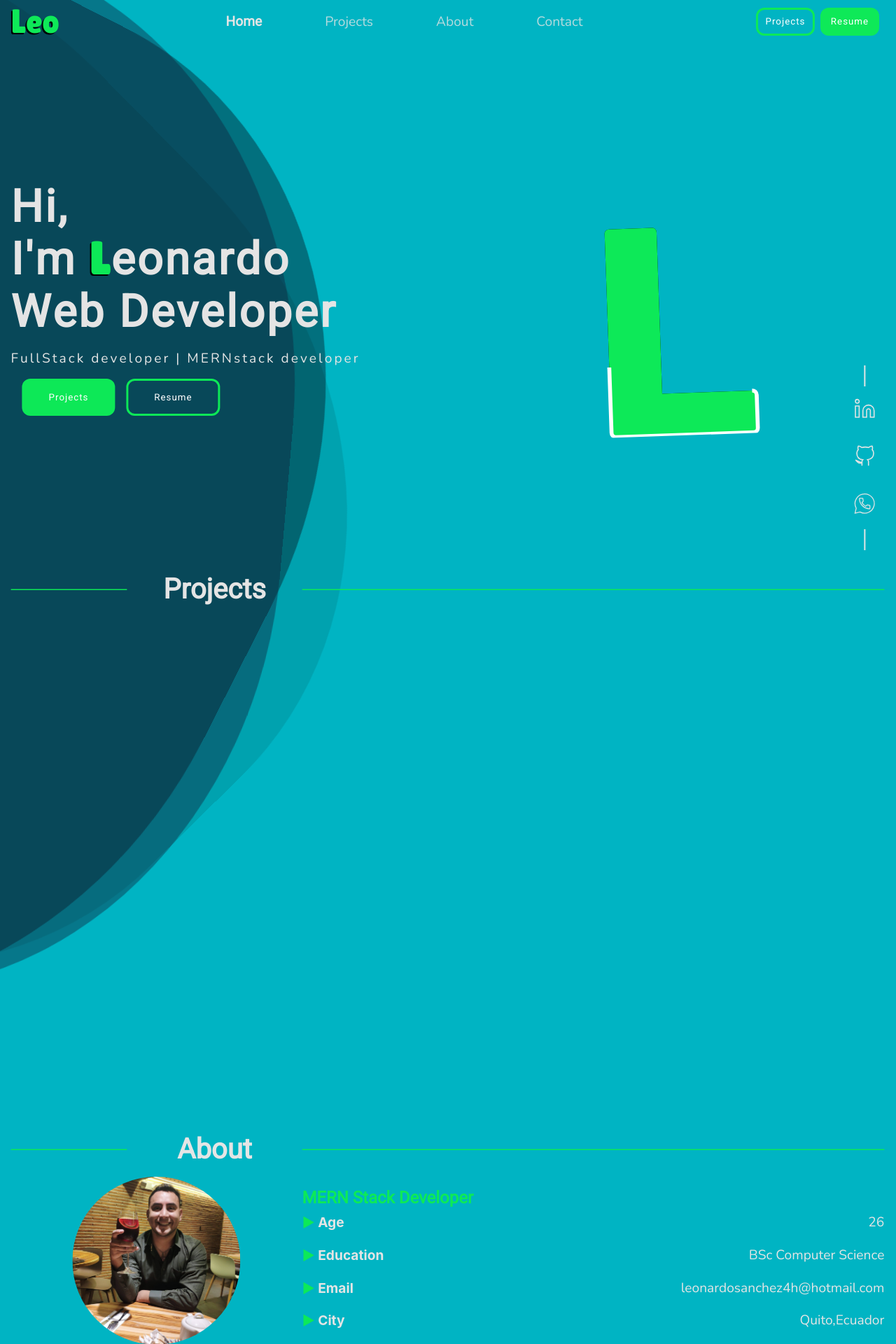
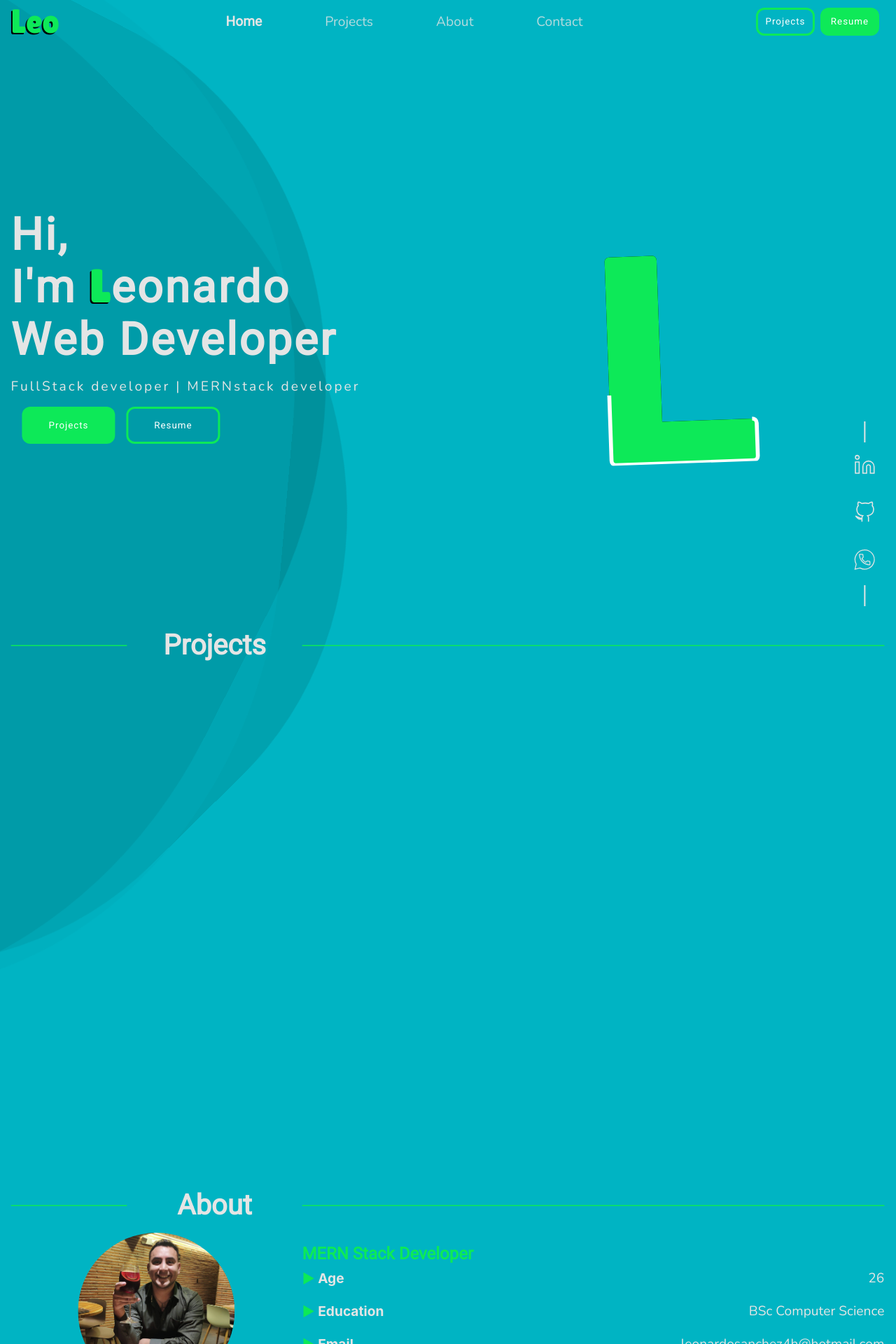
Before and after one commit to Lordcreos/React-protfolio, a React (Create React App) app: page / in a window 1280 px wide. Shown: the top 1920 px of the page at 70% size. Built offline with nearby package versions, Linux system fonts and the light colour scheme.

Commit message:
changes on styles projects and experiecne pending

```diff
--- a/src/scss/App.css
+++ b/src/scss/App.css
@@ -1,16 +1,15 @@
 *, *::after, *::before {
   margin: 0;
   padding: 0;
-  -webkit-box-sizing: border-box;
   box-sizing: border-box;
 }
 
 h1, h2, h3, h4, h5 {
-  font-family: 'Roboto', sans-serif;
+  font-family: "Roboto", sans-serif;
 }
 
 p {
-  font-family: 'Nunito', sans-serif;
+  font-family: "Nunito", sans-serif;
 }
 
 body {
@@ -27,7 +26,7 @@ textarea {
 }
 
 .logo {
-  font-family: 'Lilita One', cursive;
+  font-family: "Lilita One", cursive;
   color: #0ee958;
   text-shadow: -2px 2px #000;
   font-size: 3rem;
@@ -49,96 +48,64 @@ textarea {
 }
 
 .home-page {
-  display: -ms-grid;
   display: grid;
-  -ms-grid-columns: 1fr;
   grid-template-columns: 1fr;
   margin-top: 1rem;
   padding: 1rem;
   position: relative;
-  height: 90vh;
+  height: 100vh;
 }
-
 .home-page .landing-left-section {
-  min-height: 500px;
-  display: -webkit-box;
-  display: -ms-flexbox;
   display: flex;
-  -webkit-box-orient: vertical;
-  -webkit-box-direction: normal;
-      -ms-flex-direction: column;
   flex-direction: column;
-  -webkit-box-align: start;
-      -ms-flex-align: start;
   align-items: flex-start;
-  -webkit-box-pack: center;
-      -ms-flex-pack: center;
   justify-content: center;
   z-index: 5;
 }
-
 .home-page .landing-left-section .text {
   color: #E5E5E5;
 }
-
 .home-page .landing-left-section .text h1, .home-page .landing-left-section .text p {
   letter-spacing: 3px;
 }
-
 .home-page .landing-left-section .text h1, .home-page .landing-left-section .text .logo {
   font-size: 2.5rem;
 }
-
 .home-page .landing-left-section .text p {
   margin-top: 1rem;
-  font-size: .9rem;
+  font-size: 0.9rem;
 }
-
 .home-page .landing-left-section .text span {
   position: relative;
   display: inline-block;
   cursor: default;
 }
-
 .home-page .landing-left-section .action-buttons {
   margin-top: 1.4rem;
 }
-
 .home-page .landing-left-section .action-buttons button {
   height: 4em;
   width: 10em;
 }
-
 .home-page .landing-left-section .action-buttons button:last-child {
   margin-left: 1rem;
 }
-
 .home-page .social-links {
   position: absolute;
   right: 1rem;
   bottom: 0;
-  display: -webkit-box;
-  display: -ms-flexbox;
   display: flex;
-  -webkit-box-orient: horizontal;
-  -webkit-box-direction: normal;
-      -ms-flex-direction: row;
   flex-direction: row;
-  -webkit-box-align: center;
-      -ms-flex-align: center;
   align-items: center;
   z-index: 10;
 }
-
 .home-page .social-links svg {
   height: 2rem;
-  margin: 1rem .5rem;
+  margin: 1rem 0.5rem;
 }
-
 .home-page .social-links svg:hover {
   cursor: pointer;
 }
-
 .home-page .social-links .vertical-line {
   height: 30px;
   width: 2px;
@@ -151,20 +118,16 @@ textarea {
   position: relative;
   z-index: 5;
 }
-
 .project-page section, .about-page section, .contact-page section {
   margin-top: 1rem;
-  display: -ms-grid;
   display: grid;
   padding: 0 1rem;
 }
 
 .project-page section {
-  -ms-grid-columns: 1fr;
   grid-template-columns: 1fr;
   gap: 1rem 0;
 }
-
 .project-page section .project-card {
   height: 350px;
   width: 100%;
@@ -173,57 +136,44 @@ textarea {
   position: relative;
   border-radius: 6px;
 }
-
 .project-page section .project-card .hero {
-  -o-object-fit: contain;
   object-fit: contain;
 }
-
 .project-page section .project-card .card-overlay {
   position: absolute;
-  display: -ms-grid;
   display: grid;
   place-items: center;
   height: 50%;
   width: 100%;
   background-color: #cccccc;
   z-index: 1;
-  -webkit-transition: all 1s ease;
   transition: all 1s ease;
 }
-
 .project-page section .project-card .card-overlay.top {
   top: -100%;
   border-bottom-left-radius: 200%;
   border-bottom-right-radius: 200%;
 }
-
 .project-page section .project-card .card-overlay.bottom {
   bottom: -100%;
   border-top-left-radius: 200%;
   border-top-right-radius: 200%;
 }
-
 .project-page section .project-card .card-overlay.bottom button {
   margin: 0 1rem;
 }
-
 .project-page section .project-card .card-overlay.bottom button.outlined-primary {
   color: #000;
 }
-
 .project-page section .project-card:hover, .project-page section .project-card:focus {
-  -webkit-transition: all .5s ease-in;
-  transition: all .5s ease-in;
+  transition: all 0.5s ease-in;
   cursor: pointer;
 }
-
 .project-page section .project-card:hover .card-overlay.top, .project-page section .project-card:focus .card-overlay.top {
   top: 0;
   border-bottom-left-radius: 0;
   border-bottom-right-radius: 0;
 }
-
 .project-page section .project-card:hover .card-overlay.bottom, .project-page section .project-card:focus .card-overlay.bottom {
   bottom: 0;
   border-top-left-radius: 0;
@@ -231,59 +181,39 @@ textarea {
 }
 
 .about-page section .profile-pic {
-  -ms-grid-column-align: center;
   justify-self: center;
-  height: 15rem;
-  width: 15rem;
+  height: 14rem;
+  width: 14rem;
   overflow: hidden;
   border-radius: 50%;
-  -o-object-fit: fill;
   object-fit: fill;
 }
-
 .about-page section .description {
   margin-top: 1rem;
 }
-
 .about-page section .description .bio {
-  display: -ms-grid;
   display: grid;
-  -ms-grid-columns: 1fr;
-      grid-template-columns: 1fr;
 }
-
 .about-page section .description .bio div {
-  margin: .5rem 0;
-  display: -webkit-box;
-  display: -ms-flexbox;
+  margin: 0.5rem 0;
   display: flex;
   width: 100%;
-  -webkit-box-align: center;
-      -ms-flex-align: center;
   align-items: center;
-  -webkit-box-pack: justify;
-      -ms-flex-pack: justify;
   justify-content: space-between;
 }
-
 .about-page section .container-skills {
-  display: -ms-grid;
   display: grid;
-  -ms-grid-columns: 1fr;
   grid-template-columns: 1fr;
   gap: 1rem 0;
   width: 100%;
 }
-
 .about-page section .container-skills .skills-container {
   margin-top: 1rem;
   width: 100%;
 }
-
 .about-page section .container-skills .skills-container .skill-type {
   position: relative;
 }
-
 .about-page section .container-skills .skills-container .skill-type::before {
   content: "";
   position: absolute;
@@ -292,98 +222,69 @@ textarea {
   bottom: -3%;
   background: #0ee958;
 }
-
 .about-page section .container-skills .skills-container ul {
-  margin-top: .5rem;
+  margin-top: 0.5rem;
 }
-
 .about-page section .container-skills .skills-container ul li {
   margin-top: 0.3rem;
-  font-family: "Nunito",sans-serif;
+  font-family: "Nunito", sans-serif;
 }
 
 .contact-page {
   min-height: 50vh;
-  -ms-grid-columns: 1fr;
-      grid-template-columns: 1fr;
 }
-
-.contact-page section .left-side p {
-  margin-top: .7rem;
-  opacity: .8;
+.contact-page section .contact-content p {
+  margin-top: 0.7rem;
+  opacity: 0.8;
 }
-
-.contact-page section .left-side .social-links {
+.contact-page section .contact-content .social-links {
   right: 1rem;
   bottom: 0;
-  display: -webkit-box;
-  display: -ms-flexbox;
   display: flex;
-  -webkit-box-orient: horizontal;
-  -webkit-box-direction: normal;
-      -ms-flex-direction: row;
   flex-direction: row;
-  -webkit-box-align: center;
-      -ms-flex-align: center;
   align-items: center;
   z-index: 10;
 }
-
-.contact-page section .left-side .social-links svg {
+.contact-page section .contact-content .social-links svg {
   height: 2rem;
-  margin: 1rem .5rem;
+  margin: 1rem 0.5rem;
 }
-
-.contact-page section .left-side .social-links svg:hover {
+.contact-page section .contact-content .social-links svg:hover {
   cursor: pointer;
 }
-
-.contact-page section .left-side .social-links .vertical-line {
+.contact-page section .contact-content .social-links .vertical-line {
   width: 30px;
   height: 2px;
   background-color: #E5E5E5;
 }
-
 .contact-page section .right-side {
   margin-top: 1rem;
 }
-
 .contact-page section .right-side form .feild {
-  display: -webkit-box;
-  display: -ms-flexbox;
   display: flex;
-  -webkit-box-orient: vertical;
-  -webkit-box-direction: normal;
-      -ms-flex-direction: column;
   flex-direction: column;
   margin-bottom: 0.6rem;
 }
-
 .contact-page section .right-side form .feild label {
   color: #E5E5E5;
-  opacity: .8;
+  opacity: 0.8;
 }
-
 .contact-page section .right-side form .feild input, .contact-page section .right-side form .feild textarea {
-  background: #00b4c3;
+  background: #00abb9;
   font-size: 1.2rem;
-  font-family: "Nunito",sans-serif;
+  font-family: "Nunito", sans-serif;
   padding: 0.4rem 0.3rem;
   color: #fff;
   margin-top: 3px;
   border-radius: 6px;
-  -webkit-transition: border 1s ease;
   transition: border 1s ease;
 }
-
 .contact-page section .right-side form .feild input:focus, .contact-page section .right-side form .feild input:hover, .contact-page section .right-side form .feild textarea:focus, .contact-page section .right-side form .feild textarea:hover {
   border: 1px solid #E5E5E5;
 }
-
 .contact-page section .right-side form .feild textarea {
   font-size: 1rem;
 }
-
 .contact-page section .right-side form .submit-btn {
   margin-top: 1rem;
   width: 100%;
@@ -391,22 +292,15 @@ textarea {
 }
 
 nav {
-  position: -webkit-sticky;
   position: sticky;
-  display: -ms-grid;
   display: grid;
   width: 100%;
   height: 10vh;
   max-height: 50px;
-  -ms-grid-columns: 10% 1fr 10%;
   grid-template-columns: 10% 1fr 10%;
-  -webkit-box-pack: justify;
-      -ms-flex-pack: justify;
   justify-content: space-between;
-  -webkit-box-align: center;
-      -ms-flex-align: center;
   align-items: center;
-  padding: .4rem 1rem;
+  padding: 0.4rem 1rem;
   z-index: 100;
 }
 
@@ -418,58 +312,43 @@ input[type=checkbox] {
   position: fixed;
   height: 100%;
   width: 100%;
-  background-color: #fdb643;
-  display: -webkit-box;
-  display: -ms-flexbox;
+  background-color: #37f377;
   display: flex;
-  -webkit-box-align: center;
-      -ms-flex-align: center;
   align-items: center;
-  -webkit-box-orient: vertical;
-  -webkit-box-direction: normal;
-      -ms-flex-direction: column;
   flex-direction: column;
   top: 0;
   left: 0;
   right: 0;
   bottom: 0;
-  -webkit-transform: translateX(-100%) scale(0.5);
   transform: translateX(-100%) scale(0.5);
-  -webkit-transition: all 0.3s cubic-bezier(0.6, -0.28, 0.735, 0.045);
   transition: all 0.3s cubic-bezier(0.6, -0.28, 0.735, 0.045);
   z-index: 50;
 }
-
 .nav-links li {
   font-size: 2rem;
-  font-family: "Nunito",sans-serif;
+  font-family: "Nunito", sans-serif;
   margin-top: 1rem;
-  opacity: .8;
+  opacity: 0.8;
 }
-
 .nav-links li a {
   color: #E5E5E5;
   text-decoration: none;
 }
-
 .nav-links li:hover {
   font-weight: 700;
   opacity: 1;
   cursor: pointer;
 }
-
 .nav-links li:first-child {
   margin-top: 3rem;
 }
-
 .nav-links li.active {
-  font-family: "Roboto",sans-serif;
+  font-family: "Roboto", sans-serif;
   font-weight: 700;
   opacity: 1;
 }
 
 .nav-links.active {
-  -webkit-transform: translateX(0) scale(1);
   transform: translateX(0) scale(1);
   opacity: 1;
 }
@@ -477,68 +356,12 @@ input[type=checkbox] {
 .nav-buttons {
   justify-self: flex-end;
 }
-
 .nav-buttons button {
-  margin-right: .5rem;
+  margin-right: 0.5rem;
 }
 
 :root {
   --width: 40px;
-}
-
-.hamburger-menu-button {
-  position: relative;
-  width: var(--width);
-  height: var(--width);
-  display: -webkit-box;
-  display: -ms-flexbox;
-  display: flex;
-  -webkit-box-pack: center;
-      -ms-flex-pack: center;
-          justify-content: center;
-  -webkit-box-align: center;
-      -ms-flex-align: center;
-          align-items: center;
-  cursor: pointer;
-  z-index: 50;
-  -webkit-transition: all .5s ease;
-  transition: all .5s ease;
-}
-
-.hamburger-menu,
-.hamburger-menu::after {
-  height: calc(0.125 * var(--width));
-  border-radius: calc(0.15 * var(--width));
-  background-color: #0ee958;
-  -webkit-transition: all 0.25s ease-in-out;
-  transition: all 0.25s ease-in-out;
-}
-
-.hamburger-menu {
-  width: calc(0.75 * var(--width));
-  -webkit-transform: translateY(calc(-0.125 * var(--width)));
-          transform: translateY(calc(-0.125 * var(--width)));
-}
-
-.hamburger-menu::after {
-  position: absolute;
-  width: calc(0.375 * var(--width));
-  -webkit-transform: translateY(calc(0.25 * var(--width)));
-          transform: translateY(calc(0.25 * var(--width)));
-  content: '';
-}
-
-.open {
-  -webkit-transform: translateY(0px) rotate(45deg);
-          transform: translateY(0px) rotate(45deg);
-  background-color: #E5E5E5;
-}
-
-.open::after {
-  width: calc(0.75 * var(--width));
-  -webkit-transform: translateY(0px) rotate(-90deg);
-          transform: translateY(0px) rotate(-90deg);
-  background-color: #E5E5E5;
 }
 
 li {
@@ -568,32 +391,28 @@ img {
   height: 40px;
   width: 84px;
   color: #fff;
-  font-family: "Roboto",sans-serif;
+  font-family: "Roboto", sans-serif;
   border-radius: 12px;
   letter-spacing: 1px;
   overflow: hidden;
   z-index: 1;
 }
-
 .btn::before {
   width: 100%;
   height: 100%;
-  content: '';
+  content: "";
   margin: auto;
   position: absolute;
   top: -100%;
   left: -100%;
   background: #E5E5E5;
-  -webkit-transition: all .3s ease-in;
-  transition: all .3s ease-in;
+  transition: all 0.3s ease-in;
   z-index: -2;
 }
-
 .btn:hover {
   cursor: pointer;
   color: #00b4c3;
 }
-
 .btn:hover::before {
   top: 0;
   left: 0;
@@ -602,7 +421,6 @@ img {
 .btn.primary {
   background: #0ee958;
 }
-
 .btn.primary:hover {
   background-color: transparent;
 }
@@ -611,7 +429,6 @@ img {
   background-color: transparent;
   border: 3px solid #0ee958;
 }
-
 .btn.outlined-primary:hover {
   border: none;
 }
@@ -619,50 +436,31 @@ img {
 .page-heading {
   position: relative;
   z-index: 3;
-  display: -ms-grid;
   display: grid;
-  -ms-grid-columns: .2fr .3fr 1fr;
-      grid-template-columns: .2fr .3fr 1fr;
-  -webkit-box-align: center;
-      -ms-flex-align: center;
+  grid-template-columns: 0.2fr 0.3fr 1fr;
   align-items: center;
-  -webkit-box-pack: center;
-      -ms-flex-pack: center;
   justify-content: center;
   padding: 0 1rem;
 }
-
 .page-heading h1 {
   color: #E5E5E5;
   font-size: 2.5rem;
-  -ms-flex-item-align: center;
-      -ms-grid-row-align: center;
   align-self: center;
-  -ms-grid-column-align: center;
   justify-self: center;
 }
-
 .page-heading .line-one {
   margin-right: auto;
 }
-
 .page-heading .line-two {
   margin-left: auto;
 }
 
 .heading {
   margin-top: 1rem;
-  display: -webkit-box;
-  display: -ms-flexbox;
   display: flex;
-  -webkit-box-align: center;
-      -ms-flex-align: center;
   align-items: center;
-  -webkit-box-pack: start;
-      -ms-flex-pack: start;
   justify-content: flex-start;
 }
-
 .heading h2 {
   margin: 0 1rem;
 }
@@ -670,20 +468,16 @@ img {
 .experience {
   margin-top: 1rem;
 }
-
 .experience .title p {
   margin-top: 0.2rem;
   font-size: 1.1rem;
 }
-
 .experience ul {
   margin-top: 0.5rem;
 }
-
 .experience li {
-  margin-bottom: .4rem;
+  margin-bottom: 0.4rem;
 }
-
 .experience li span {
   margin-right: 5px;
 }
@@ -692,7 +486,6 @@ img {
 .box {
   position: fixed;
   top: 0;
-  -webkit-transform: rotate(80deg);
   transform: rotate(80deg);
   left: 0;
   pointer-events: none;
@@ -703,74 +496,54 @@ img {
   position: fixed;
   top: 0;
   left: 0;
-  opacity: .4;
+  opacity: 0.4;
   position: absolute;
   top: 3%;
   left: 10%;
-  background: #070c17;
+  background: #008590;
   width: 1500px;
   height: 1300px;
   margin-left: -150px;
   margin-top: -250px;
-  -webkit-transform-origin: 50% 48%;
   transform-origin: 50% 48%;
   border-radius: 43%;
-  -webkit-animation: drift 15s infinite linear;
   animation: drift 15s infinite linear;
 }
 
 .wave.-three {
-  -webkit-animation: drift 13s infinite linear;
   animation: drift 13s infinite linear;
   position: fixed;
-  background: #111d35;
+  background: #00abb9;
 }
 
 .wave.-two {
-  -webkit-animation: drift 10s infinite linear;
   animation: drift 10s infinite linear;
-  opacity: .1;
+  opacity: 0.1;
   background: black;
   position: fixed;
 }
 
 .box:after {
-  content: '';
+  content: "";
   display: block;
   left: 0;
   top: 0;
   width: 100%;
   height: 100%;
   z-index: 2;
-  -webkit-transform: translate3d(0, 0, 0);
   transform: translate3d(0, 0, 0);
-}
-
-@-webkit-keyframes drift {
-  from {
-    -webkit-transform: rotate(0deg);
-            transform: rotate(0deg);
-  }
-  from {
-    -webkit-transform: rotate(360deg);
-            transform: rotate(360deg);
-  }
 }
 
 @keyframes drift {
   from {
-    -webkit-transform: rotate(0deg);
     transform: rotate(0deg);
   }
   from {
-    -webkit-transform: rotate(360deg);
     transform: rotate(360deg);
   }
 }
-
 /*LOADING SPACE*/
 .contain {
-  -webkit-animation-delay: 4s;
   animation-delay: 4s;
   z-index: 5;
   pointer-events: none;
@@ -783,8 +556,6 @@ img {
   display: -ms-flexbox;
   display: flex;
   -ms-flex-flow: row nowrap;
-  -webkit-box-orient: horizontal;
-  -webkit-box-direction: normal;
   flex-flow: row nowrap;
   -webkit-box-pack: center;
   -ms-flex-pack: center;
@@ -792,29 +563,22 @@ img {
   -webkit-box-align: center;
   -ms-flex-align: center;
   align-items: center;
-  background: -webkit-gradient(linear, left top, left bottom, from(#000), to(#00b4c3));
+  background: -webkit-linear-gradient(#00b4c3, #000);
   background: linear-gradient(#000, #00b4c3);
 }
 
 @media all and (min-width: 650px) {
   nav {
-    -ms-grid-columns: 10% 1fr 20%;
     grid-template-columns: 10% 1fr 20%;
-    padding: .2rem 1rem;
+    padding: 0.2rem 1rem;
   }
   .nav-links {
     width: 80%;
     max-width: 600px;
-    -ms-grid-column-align: center;
     justify-self: center;
-    -ms-flex-pack: distribute;
     justify-content: space-around;
     position: relative;
-    -webkit-box-orient: horizontal;
-    -webkit-box-direction: normal;
-        -ms-flex-direction: row;
     flex-direction: row;
-    -webkit-transform: none;
     transform: none;
     background-color: transparent;
   }
@@ -829,29 +593,16 @@ img {
     font: 1rem;
   }
   .home-page {
-    -ms-grid-columns: 1fr 1fr;
     grid-template-columns: 1fr 1fr;
-    min-height: 500px;
   }
   .home-page .landing-right-section,
   .home-page .landing-left-section {
-    display: -webkit-box;
-    display: -ms-flexbox;
     display: flex;
-    -webkit-box-align: center;
-        -ms-flex-align: center;
     align-items: center;
-    -webkit-box-pack: center;
-        -ms-flex-pack: center;
     justify-content: center;
   }
   .home-page .landing-left-section {
-    -webkit-box-orient: vertical;
-    -webkit-box-direction: normal;
-        -ms-flex-direction: column;
     flex-direction: column;
-    -webkit-box-align: start;
-        -ms-flex-align: start;
     align-items: flex-start;
   }
   .home-page .landing-left-section .text h1, .home-page .landing-left-section .text .logo {
@@ -873,20 +624,16 @@ img {
     font-size: 25rem;
   }
   .home-page .social-links {
-    -webkit-box-orient: vertical;
-    -webkit-box-direction: normal;
-        -ms-flex-direction: column;
     flex-direction: column;
   }
   .home-page .social-links svg {
     height: 2rem;
-    margin: 1rem .5rem;
+    margin: 1rem 0.5rem;
   }
   .page-heading .line {
     width: 100%;
   }
   .project-page section {
-    -ms-grid-columns: 1fr 1fr;
     grid-template-columns: 1fr 1fr;
     gap: 1rem;
   }
@@ -894,18 +641,14 @@ img {
     height: 250px;
   }
   .about-page section {
-    -ms-grid-columns: .5fr 1fr;
-        grid-template-columns: .5fr 1fr;
+    grid-template-columns: 0.5fr 1fr;
   }
   .about-page section .description .bio {
     font-size: 1.2rem;
-    -ms-grid-columns: 1fr 1fr;
-
-    gap: .3rem 1rem;
+    gap: 0.3rem 1rem;
   }
   .about-page section .container-skills {
     margin-top: 1rem;
-    -ms-grid-columns: (1fr)[4];
     grid-template-columns: repeat(4, 1fr);
   }
   .about-page section .container-skills .skills-container {
@@ -913,26 +656,58 @@ img {
   }
   .about-page section .container-skills .skills-container ul li {
     margin-top: 0.3rem;
-    font-family: "Nunito",sans-serif;
+    font-family: "Nunito", sans-serif;
   }
-  .contact-page section {
-    -ms-grid-columns: 1fr 1fr;
-        grid-template-columns: 1fr 1fr;
-  }
-  .contact-page section .left-side {
-    display: -webkit-box;
-    display: -ms-flexbox;
+  .contact-page section .contact-content {
     display: flex;
-    -webkit-box-pack: center;
-        -ms-flex-pack: center;
     justify-content: center;
-    -webkit-box-orient: vertical;
-    -webkit-box-direction: normal;
-        -ms-flex-direction: column;
     flex-direction: column;
   }
-  .contact-page section .left-side h2 {
+  .contact-page section .contact-content h2 {
     font-size: 3rem;
   }
 }
+.hamburger-menu-button {
+  position: relative;
+  width: var(--width);
+  height: var(--width);
+  display: flex;
+  justify-content: center;
+  align-items: center;
+  cursor: pointer;
+  z-index: 50;
+  transition: all 0.5s ease;
+}
+
+.hamburger-menu,
+.hamburger-menu::after {
+  height: calc(0.125 * var(--width));
+  border-radius: calc(0.15 * var(--width));
+  background-color: #0ee958;
+  transition: all 0.25s ease-in-out;
+}
+
+.hamburger-menu {
+  width: calc(0.75 * var(--width));
+  transform: translateY(calc(-0.125 * var(--width)));
+}
+
+.hamburger-menu::after {
+  position: absolute;
+  width: calc(0.375 * var(--width));
+  transform: translateY(calc(0.25 * var(--width)));
+  content: "";
+}
+
+.open {
+  transform: translateY(0px) rotate(45deg);
+  background-color: #E5E5E5;
+}
+
+.open::after {
+  width: calc(0.75 * var(--width));
+  transform: translateY(0px) rotate(-90deg);
+  background-color: #E5E5E5;
+}
+
 /*# sourceMappingURL=App.css.map */
--- a/src/scss/App.scss
+++ b/src/scss/App.scss
@@ -56,9 +56,8 @@ textarea{
     margin-top: 1rem;
     padding:1rem;
     position: relative;
-    height: 90vh;
+    height: 100vh;
     .landing-left-section{
-        min-height: 500px;
         display: flex;
         flex-direction: column;
         align-items: flex-start;
@@ -271,9 +270,8 @@ textarea{
 //-----------------contact page---------------
 .contact-page{
     min-height: 50vh;
-    grid-template-columns: 1fr;
     section{
-        .left-side{
+        .contact-content{
            p{
                margin-top: .7rem;
                opacity: .8;
--- a/src/scss/_responsive.scss
+++ b/src/scss/_responsive.scss
@@ -34,7 +34,6 @@
 
     .home-page{
         grid-template-columns: 1fr 1fr;
-        min-height: 500px;
         .landing-right-section,
         .landing-left-section{
             display: flex;
@@ -112,7 +111,6 @@
            .description{
                .bio{
                    font-size: 1.2rem;
-                   grid-template-columns: 1fr 1fr;
                    gap: .3rem 1rem;
                 }
            }
@@ -137,9 +135,7 @@
     //------------------contact page-------------
 .contact-page{
     section{
-        grid-template-columns: 1fr 1fr;
-
-        .left-side{
+        .contact-content{
 
             display: flex;
             justify-content: center;
@@ -153,3 +149,47 @@
     }
 }
 }
+
+.hamburger-menu-button {
+    position: relative;
+    width: var(--width);
+    height: var(--width);
+    display: flex;
+    justify-content: center;
+    align-items: center;
+    cursor: pointer;
+    z-index: 50;
+    transition: all .5s ease;
+  }
+
+  .hamburger-menu,
+  .hamburger-menu::after {
+    height: calc(0.125 * var(--width));
+    border-radius: calc(0.15 * var(--width));;
+    background-color: $primary-color;
+    transition: all 0.25s ease-in-out;
+  }
+
+  .hamburger-menu {
+    width: calc(0.75 * var(--width));
+    transform: translateY(calc(-0.125 * var(--width)));
+  }
+
+  .hamburger-menu::after {
+    position: absolute;
+    width: calc(0.375 * var(--width));
+    transform: translateY(calc(0.25 * var(--width)));
+    content: '';
+  }
+
+  .open {
+    transform: translateY(0px) rotate(45deg);
+    background-color: $light-color;
+  }
+
+  .open::after {
+    width: calc(0.75 * var(--width));
+    transform: translateY(0px) rotate(-90deg);
+    background-color: $light-color;
+
+  }
```
Also changed, not shown: src/scss/_nav.scss (+0 -45 lines), 1 other file (tests, documents, lock files or other folders). Lines whose indentation alone changed are shown as unchanged.
